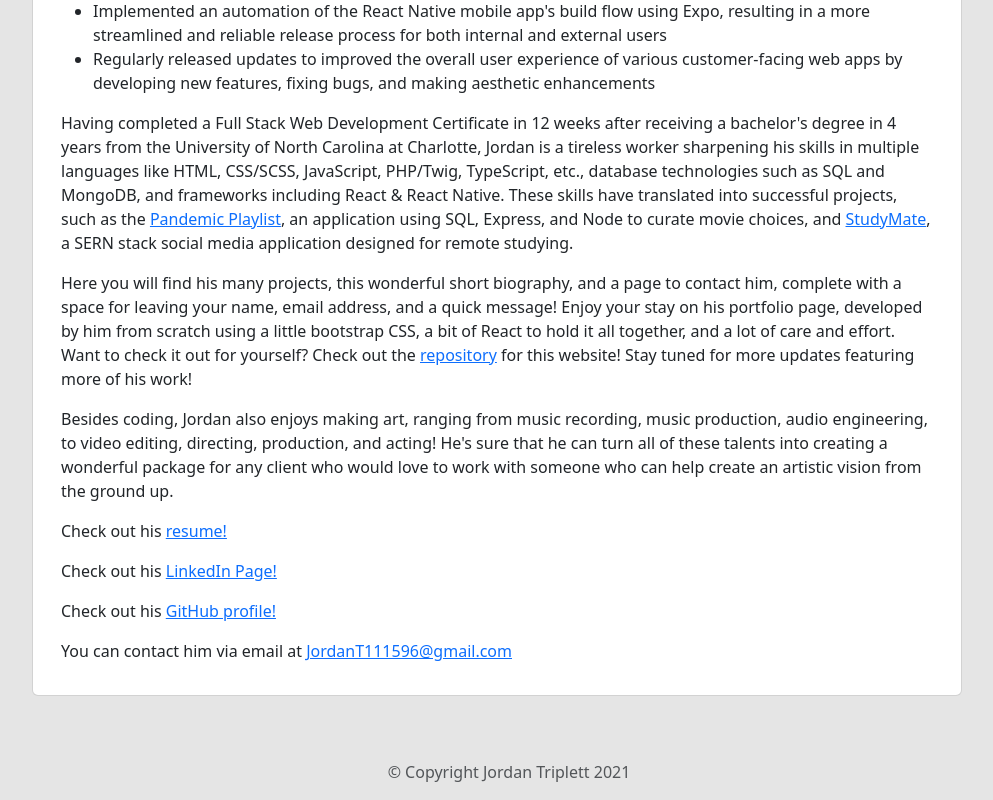
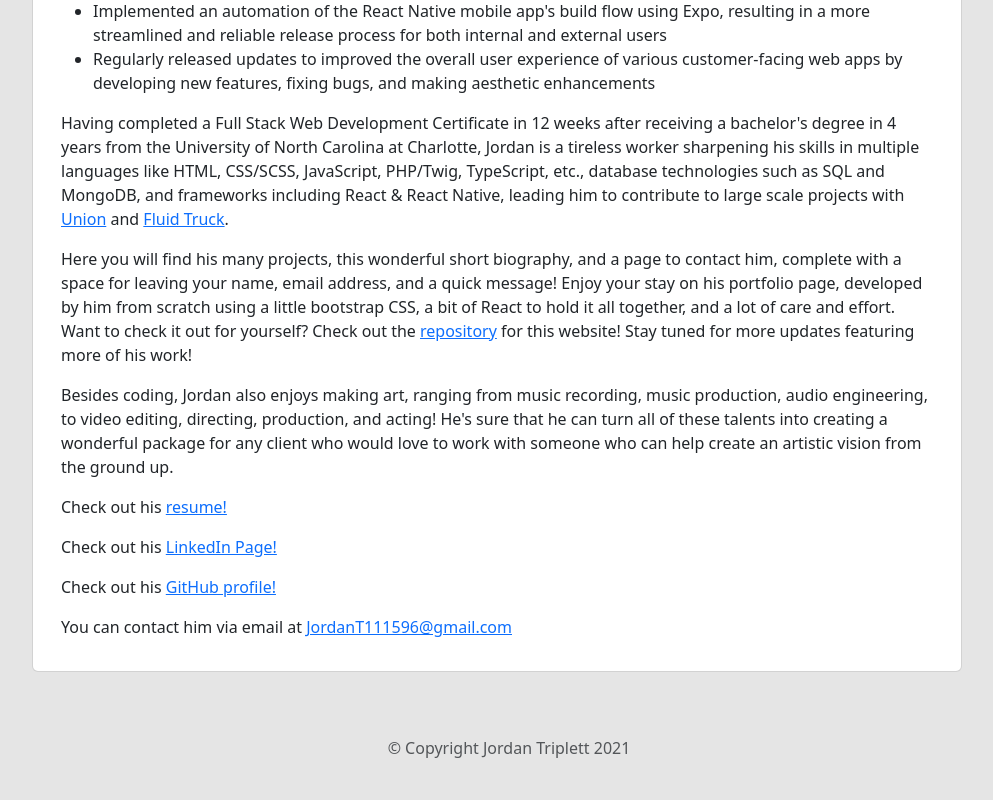
Before and after one commit to JordanT111596/JordanT111596.github.io, a React (Create React App) app: page / in a window 1280 px wide. Shown: the part 798-1598 px from the top of the page, without its empty margins (131-1124 px from the left). After the commit the page ends 1574 px from the top, so only its background shows below. Built offline with nearby package versions, Linux system fonts and the light colour scheme.

Commit message:
Link updates

```diff
--- a/src/pages/About.js
+++ b/src/pages/About.js
@@ -51,15 +51,14 @@ function About() {
                             Having completed a
                             Full Stack Web Development Certificate in 12 weeks after receiving a bachelor's degree in 4 years from the University of North Carolina at Charlotte,
                             Jordan is a tireless worker sharpening his skills in multiple languages like HTML, CSS/SCSS, JavaScript, PHP/Twig, TypeScript, etc., database technologies such as SQL and MongoDB,
-                            and frameworks including React & React Native. These skills have translated into successful projects, such as the <a href="https://thawing-beyond-59803.herokuapp.com" target="_blank" rel="noopener noreferrer">Pandemic Playlist</a>, an
-                            application using SQL, Express, and Node to curate movie choices, and <a href="https://floating-journey-44508.herokuapp.com/" target="_blank" rel="noopener noreferrer">StudyMate</a>,
-                            a SERN stack social media application designed for remote studying.
+                            and frameworks including React & React Native, leading him to contribute to large scale projects with <a href="https://union.co/" target="_blank" rel="noopener noreferrer">Union</a>{' '}
+                            and <a href="https://www.fluidtruck.com/" target="_blank" rel="noopener noreferrer">Fluid Truck</a>.
                         </p>
                         <p>
                             Here you will find his many projects, this wonderful short biography, and a page to contact him, complete with a space
                             for leaving your name, email address, and a quick message! Enjoy your stay on his portfolio
                             page, developed by him from scratch using a little bootstrap CSS, a bit of React to hold it all together,
-                            and a lot of care and effort. Want to check it out for yourself? Check out the <a href="https://github.com/JordanT111596/react-portfolio" target="_blank" rel="noopener noreferrer">repository</a> for this website!
+                            and a lot of care and effort. Want to check it out for yourself? Check out the <a href="https://github.com/JordanT111596/JordanT111596.github.io" target="_blank" rel="noopener noreferrer">repository</a> for this website!
                             Stay tuned for more updates featuring more of his work!
                         </p>
                         <p>
```
